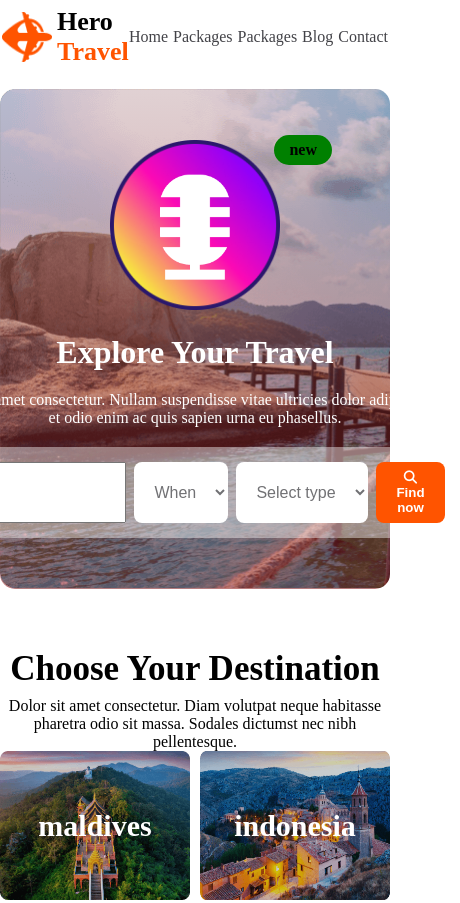
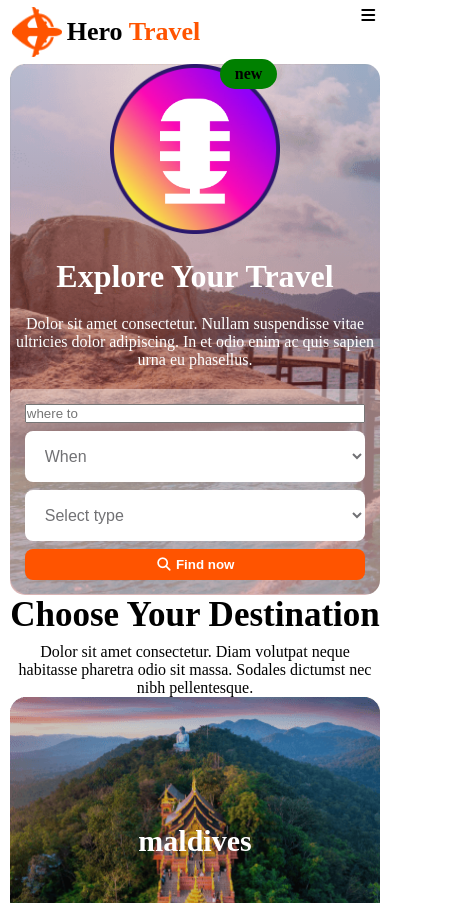
Before and after one commit to NoobPrionta/Assignment-2-solution-and-many-more, a plain HTML site: page index.html in a window 390 px wide. Shown: the top 903 px of the page, 460 px wide, since content can reach past the window. Drawn offline with Linux system fonts and the light colour scheme.

Commit message:
Added the responsive layout

```diff
--- a/index.html
+++ b/index.html
@@ -5,6 +5,7 @@
     <meta name="viewport" content="width=device-width, initial-scale=1.0" />
     <title>Hero Travel</title>
     <link rel="stylesheet" href="styles.css" />
+    <link rel="stylesheet" href="responsive.css">
     <link
       rel="stylesheet"
       href="https://cdnjs.cloudflare.com/ajax/libs/font-awesome/7.0.1/css/all.min.css"
@@ -29,6 +30,7 @@
           <li><a href="">Blog</a></li>
           <li><a href="">Contact</a></li>
         </ul>
+        <span class="hamburger"><i class="fa-solid fa-bars"></i></span>
       </nav>
     </header>
 
--- /dev/null
+++ b/responsive.css
@@ -0,0 +1,39 @@
+@media screen and (max-width:1250px){
+    .container{
+    max-width: 95%;
+    margin: auto;
+}
+}
+
+@media screen and (max-width:768px){
+    nav .hamburger{
+    display: block;
+}
+nav>ul{
+    display: none;
+}
+
+.banner-section > div > form{
+    flex-direction: column;
+}
+.rounded-mic-parent .new{
+    left: 314px;
+}
+.destination div{
+    grid-column: span 6 !important;
+}
+}
+
+@media screen and (max-width:550px){
+    .rounded-mic-parent .new{
+        left: 280px;
+    }
+    .destination div{
+    grid-column: span 12 !important;
+}
+}
+@media screen and (max-width:400px){
+    .rounded-mic-parent .new{
+        left: 210px;
+    }
+}
--- a/styles.css
+++ b/styles.css
@@ -70,6 +70,9 @@ nav>ul{
 nav > ul li a{
     color: #424247;
     text-decoration: none;
+}
+nav .hamburger{
+    display: none;
 }
 
 /* Banner styling  */
```
